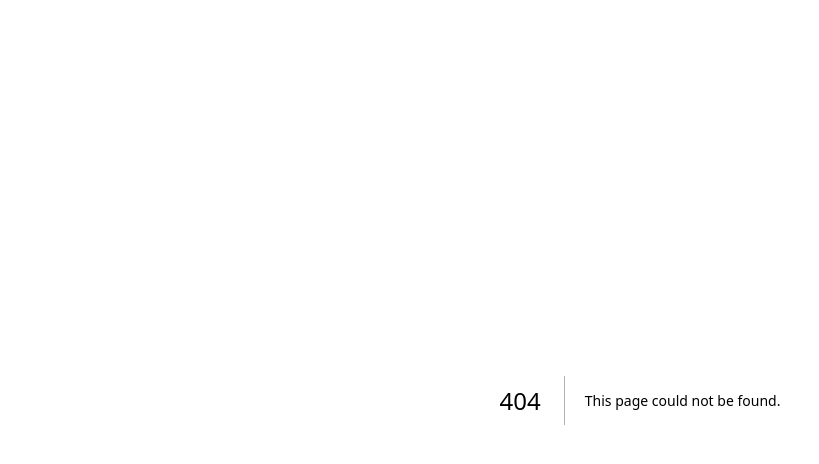
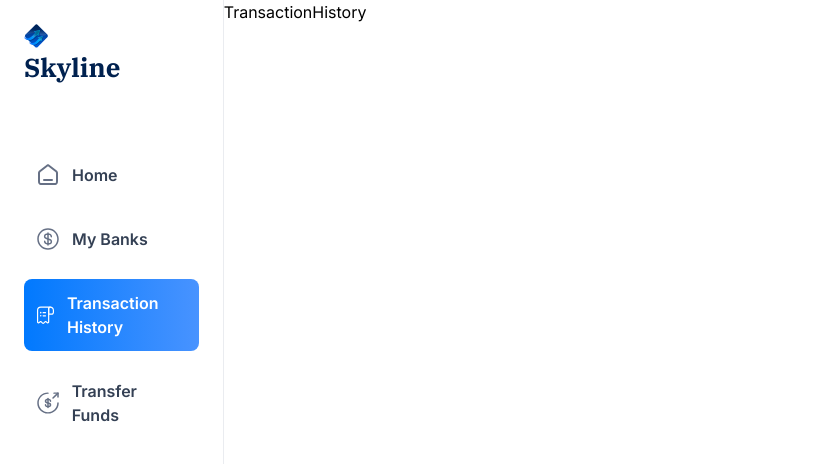
Before and after one commit to kenton/skyline, a Next.js app: page /transaction-history in a window 1280 px wide. Before the commit this address had no page. Shown: the top 464 px of the page, without its empty margins (0-819 px from the left). Built offline with nearby package versions, Linux system fonts and the light colour scheme.

Commit message:
Adds placeholders for routes for navigation

```diff
--- /dev/null
+++ b/app/(root)/my-banks/page.tsx
@@ -0,0 +1,7 @@
+import React from "react";
+
+const MyBanks = () => {
+  return <div>MyBanks</div>;
+};
+
+export default MyBanks;
--- /dev/null
+++ b/app/(root)/payment-transfer/page.tsx
@@ -0,0 +1,7 @@
+import React from "react";
+
+const PaymentTransfer = () => {
+  return <div>PaymentTransfer</div>;
+};
+
+export default PaymentTransfer;
--- /dev/null
+++ b/app/(root)/transaction-history/page.tsx
@@ -0,0 +1,7 @@
+import React from "react";
+
+const TransactionHistory = () => {
+  return <div>TransactionHistory</div>;
+};
+
+export default TransactionHistory;
```
